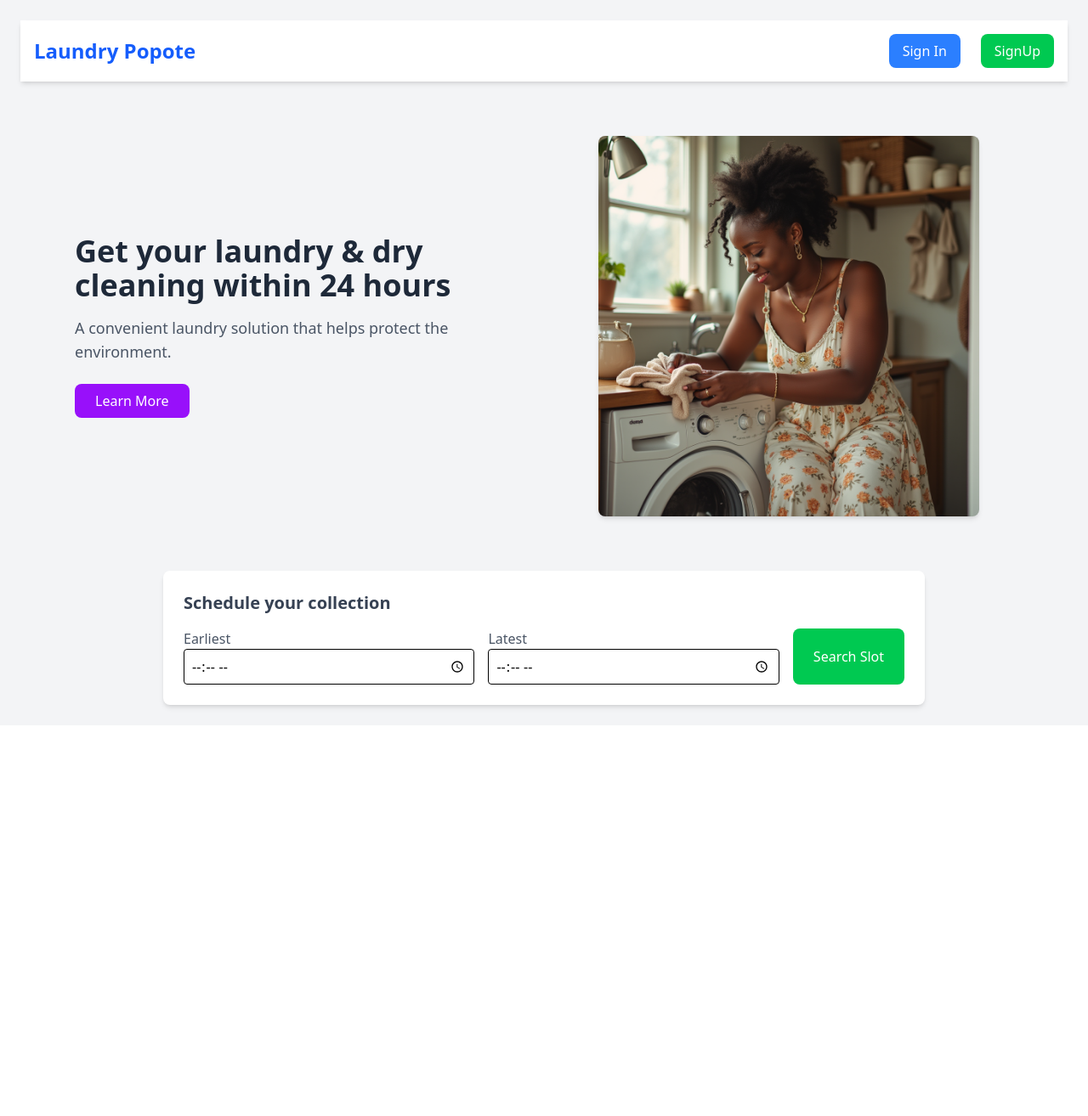
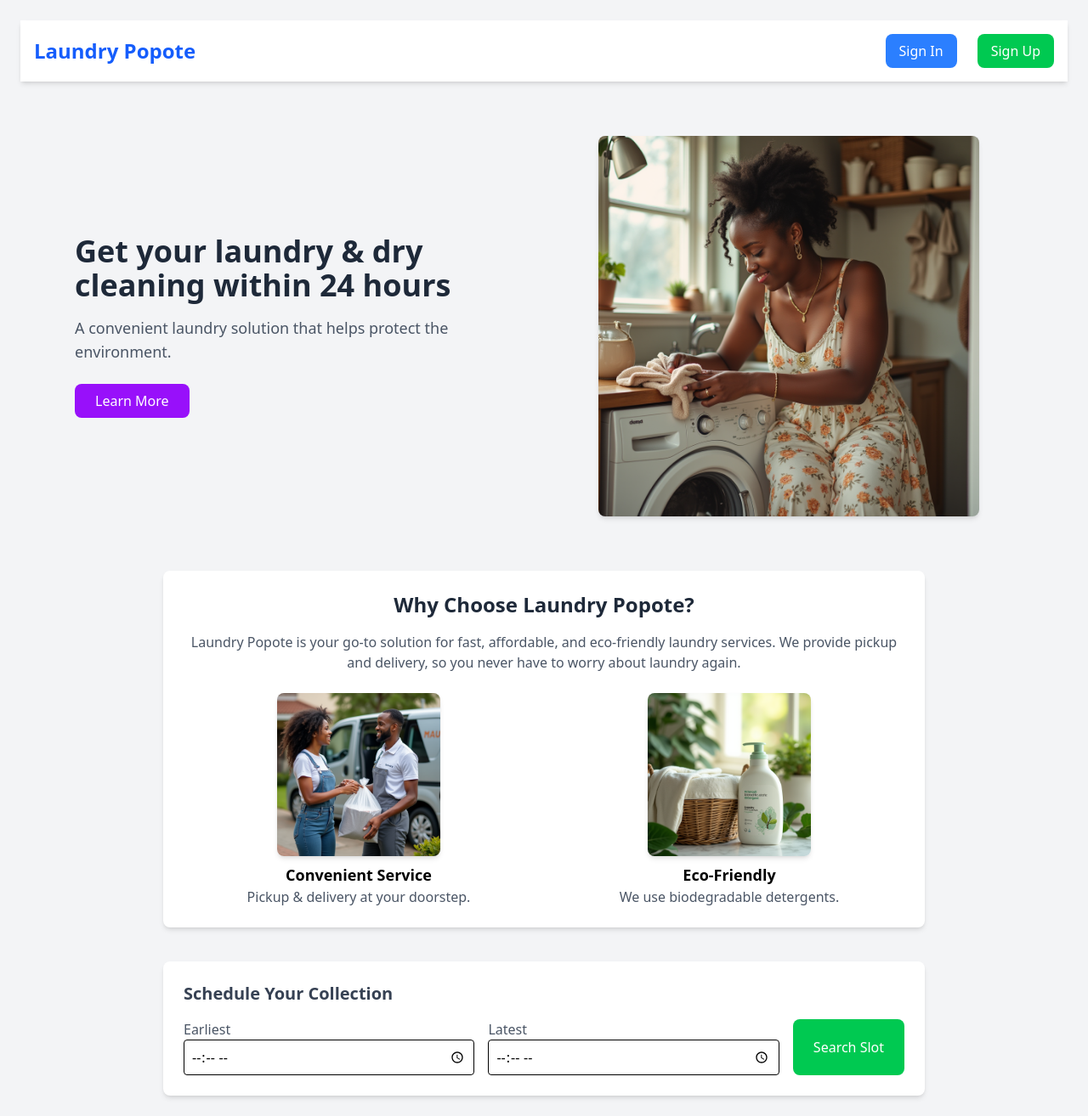
Before and after one commit to festus-sulumeti/Laundry_Popote, a React (Vite) app: page / in a window 1280 px wide. Shown: the whole page at 85% size. Before the commit the page ends 854 px from the top, so only its background shows below. Built offline with nearby package versions, Linux system fonts and the light colour scheme.

Commit message:
update: added features at the home page:

```diff
--- a/src/components/Home.jsx
+++ b/src/components/Home.jsx
@@ -1,10 +1,12 @@
 import React, { useState } from 'react';
-import { useNavigate } from 'react-router-dom'; // Added import for navigation
+import { useNavigate } from 'react-router-dom';
 import LaundryImage from '../assets/images/1.png';
+import ServiceImage from '../assets/images/service.png';
+import EcoFriendlyImage from '../assets/images/eco-friendly.png';
 
 const LaundryLanding = () => {
     const [menuOpen, setMenuOpen] = useState(false);
-    const navigate = useNavigate(); // Initialize navigation
+    const navigate = useNavigate();
 
     return (
         <div className="min-h-screen bg-gray-100 flex flex-col items-center p-6">
@@ -19,57 +21,55 @@ const LaundryLanding = () => {
                        {menuOpen ? "✖" : "☰"}
                     </button>
                 </div>
-
-                <div
-                    className={`${
-                        menuOpen
-                        ? "flex flex-col items-center absolute top-16 left-0 w-full bg-white py-6 shadow-md"
-                        : "hidden"
-                    } md:flex md:flex-row md:space-x-6 md:static md:w-auto`}
-                    >
-
-                    <button
-                        className="px-4 py-2 bg-blue-500 text-white rounded-lg hover:bg-blue-600"
-                        onClick={() => navigate('/login')} // Navigate to sign-in page
-                    >
-                        Sign In
-                    </button>
-                    <br />
-                    <button className="px-4 py-2 bg-green-500 text-white rounded-lg hover:bg-green-600"
-                     onClick={() => navigate('/signup')}
-                    >SignUp</button>
+                <div className={`${menuOpen ? "flex" : "hidden"} md:flex md:space-x-6`}>
+                    <button className="px-4 py-2 bg-blue-500 text-white rounded-lg hover:bg-blue-600" onClick={() => navigate('/login')}>Sign In</button>
+                    <button className="px-4 py-2 bg-green-500 text-white rounded-lg hover:bg-green-600" onClick={() => navigate('/signup')}>Sign Up</button>
                 </div>
-
             </nav>
 
-            {/* Main Content Section */}
+            {/* Hero Section */}
             <div className="flex flex-col lg:flex-row items-center mt-10 w-full max-w-6xl">
-                {/* Text Content */}
                 <div className="lg:w-1/2 text-center lg:text-left p-6">
-                    <h2 className="text-4xl font-bold text-gray-800 sm:text-3xl md:text-4xl">Get your laundry & dry cleaning within 24 hours</h2>
-                    <p className="text-lg text-gray-600 mt-4 sm:text-base md:text-lg">A convenient laundry solution that helps protect the environment.</p>
-                    <button className="mt-6 px-6 py-2 bg-purple-600 text-white rounded-lg hover:bg-purple-700 sm:px-4 sm:py-2 md:px-6 md:py-2">Learn More</button>
+                    <h2 className="text-4xl font-bold text-gray-800">Get your laundry & dry cleaning within 24 hours</h2>
+                    <p className="text-lg text-gray-600 mt-4">A convenient laundry solution that helps protect the environment.</p>
+                    <button className="mt-6 px-6 py-2 bg-purple-600 text-white rounded-lg hover:bg-purple-700">Learn More</button>
                 </div>
+                <div className="lg:w-1/2 p-6 flex justify-center">
+                    <img src={LaundryImage} alt="Laundry Service" className="w-full max-w-md rounded-lg shadow-md" />
+                </div>
+            </div>
 
-                {/* Image Section */}
-                <div className="lg:w-1/2 p-6 flex justify-center">
-                    <img src={LaundryImage} alt="Laundry Service" className="w-full max-w-md rounded-lg shadow-md sm:max-w-sm md:max-w-md" />
+            {/* About Section */}
+            <div className="bg-white p-6 rounded-lg shadow-md mt-10 w-full max-w-4xl text-center">
+                <h3 className="text-2xl font-semibold text-gray-800">Why Choose Laundry Popote?</h3>
+                <p className="text-gray-600 mt-4">Laundry Popote is your go-to solution for fast, affordable, and eco-friendly laundry services. We provide pickup and delivery, so you never have to worry about laundry again.</p>
+                <div className="mt-6 flex flex-col md:flex-row space-y-6 md:space-y-0 md:space-x-6">
+                    <div className="flex-1 flex flex-col items-center text-center">
+                        <img src={ServiceImage} alt="Convenient Service" className="w-48 h-48 rounded-lg shadow-md" />
+                        <h4 className="text-lg font-semibold mt-2">Convenient Service</h4>
+                        <p className="text-gray-600">Pickup & delivery at your doorstep.</p>
+                    </div>
+                    <div className="flex-1 flex flex-col items-center text-center">
+                        <img src={EcoFriendlyImage} alt="Eco-Friendly" className="w-48 h-48 rounded-lg shadow-md" />
+                        <h4 className="text-lg font-semibold mt-2">Eco-Friendly</h4>
+                        <p className="text-gray-600">We use biodegradable detergents.</p>
+                    </div>
                 </div>
             </div>
 
             {/* Booking Section */}
             <div className="bg-white p-6 rounded-lg shadow-md mt-10 w-full max-w-4xl">
-                <h3 className="text-xl font-semibold text-gray-700 mb-4 sm:text-lg md:text-xl">Schedule your collection</h3>
+                <h3 className="text-xl font-semibold text-gray-700 mb-4">Schedule Your Collection</h3>
                 <div className="flex flex-col md:flex-row space-y-4 md:space-y-0 md:space-x-4">
                     <div className="flex-1">
-                        <label className="block text-gray-600 sm:text-sm md:text-base">Earliest</label>
-                        <input type="time" className="border p-2 rounded w-full sm:p-1 md:p-2" />
+                        <label className="block text-gray-600">Earliest</label>
+                        <input type="time" className="border p-2 rounded w-full" />
                     </div>
                     <div className="flex-1">
-                        <label className="block text-gray-600 sm:text-sm md:text-base">Latest</label>
-                        <input type="time" className="border p-2 rounded w-full sm:p-1 md:p-2" />
+                        <label className="block text-gray-600">Latest</label>
+                        <input type="time" className="border p-2 rounded w-full" />
                     </div>
-                    <button className="px-6 py-2 bg-green-500 text-white rounded-lg hover:bg-green-600 sm:px-4 sm:py-2 md:px-6 md:py-2">Search Slot</button>
+                    <button className="px-6 py-2 bg-green-500 text-white rounded-lg hover:bg-green-600">Search Slot</button>
                 </div>
             </div>
         </div>
```
